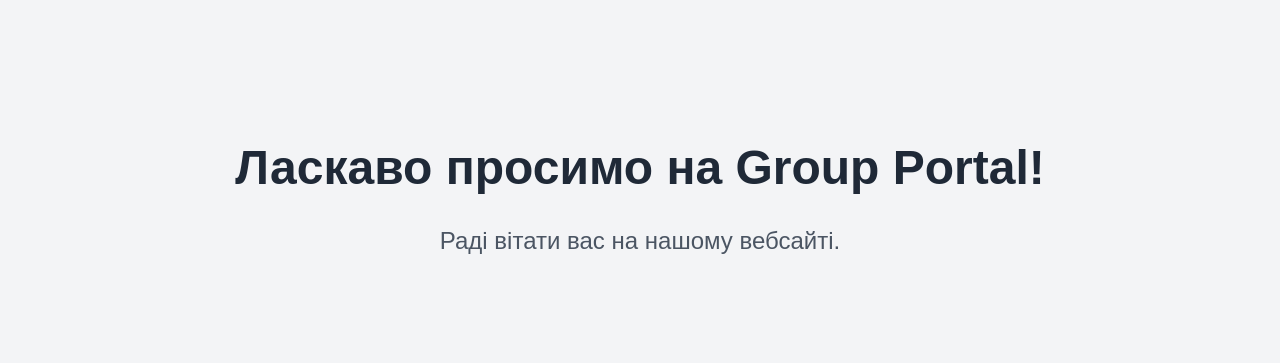
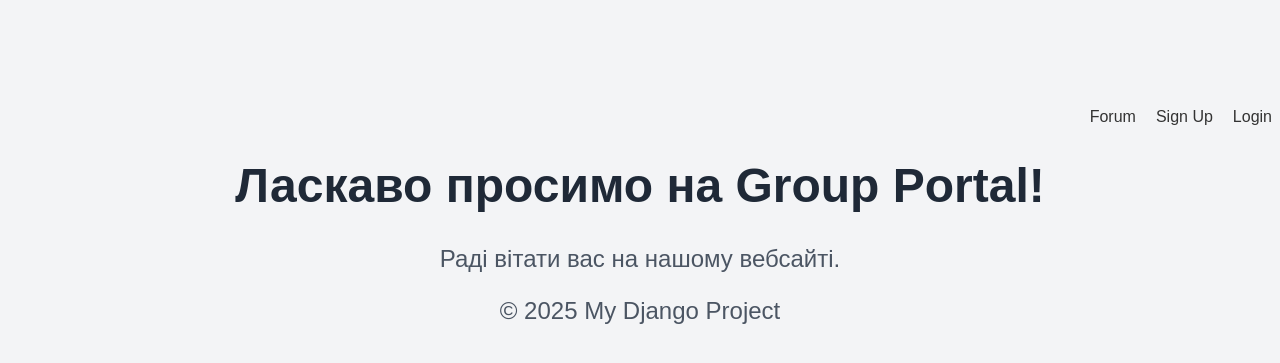
Before and after one commit to exeyou/GroupPortal, a Django app: page / in a window 1280 px wide. Shown: the top 363 px of the page. Run offline with Django 5.2, Linux system fonts and the light colour scheme.

Commit message:
Finished base.html

```diff
--- a/config/settings.py
+++ b/config/settings.py
@@ -119,7 +119,7 @@
 # Static files (CSS, JavaScript, Images)
 # https://docs.djangoproject.com/en/5.1/howto/static-files/
 
-STATIC_URL = 'static/'
+STATIC_URL = '/static/'
 
 # Default primary key field type
 # https://docs.djangoproject.com/en/5.1/ref/settings/#default-auto-field
--- /dev/null
+++ b/static/css/styles.css
@@ -0,0 +1,18 @@
+.top-nav {
+    position: absolute;
+    top: 0;
+    right: 0;
+    padding: 10px 20px;
+}
+
+.nav-links {
+    list-style: none;
+    margin: 0;
+    padding: 0;
+    display: flex;
+    gap: 15px; /* spacing between links */
+}
+
+.nav-links li {
+    display: inline; /* not strictly needed with flex, but can be added */
+}
--- /dev/null
+++ b/templates/base/base.html
@@ -0,0 +1,41 @@
+<!DOCTYPE html>
+<html lang="en">
+<head>
+    <meta charset="UTF-8">
+    <title>{% block title %}My Site{% endblock %}</title>
+    <meta name="viewport" content="width=device-width, initial-scale=1.0">
+
+    {% load static %}
+    <link rel="stylesheet" href="{% static 'css/styles.css' %}">
+
+    {% block head %}{% endblock %}
+</head>
+<body>
+    <header>
+        <nav>
+            <ul style="list-style-type: none; padding: 0; display: flex; justify-content: flex-end; margin: 0;">
+                <li style="margin-left: 20px;">Forum</li>
+
+                {% if user.is_authenticated %}
+                    <li style="margin-left: 20px;">Logout</li>
+                {% else %}
+                    <li style="margin-left: 20px;">Sign Up</li>
+                    <li style="margin-left: 20px;">Login</li>
+                {% endif %}
+            </ul>
+        </nav>
+    </header>
+
+    <main>
+        {% block content %}
+        {% endblock %}
+    </main>
+
+    <footer>
+        <p>&copy; 2025 My Django Project</p>
+    </footer>
+
+    <script src="{% static 'js/main.js' %}"></script>
+    {% block scripts %}{% endblock %}
+</body>
+</html>
--- a/templates/portal/index.html
+++ b/templates/portal/index.html
@@ -1,8 +1,8 @@
-<!DOCTYPE html>
-<html lang="uk">
-<head>
-    <meta charset="UTF-8">
-    <title>Group Portal</title>
+{% extends 'base/base.html' %}
+
+{% block title %}Group Portal{% endblock %}
+
+{% block head %}
 <style>
     body {
         font-family: Arial, sans-serif;
@@ -20,9 +20,9 @@
         color: #4b5563;
     }
 </style>
-</head>
-<body>
+{% endblock %}
+
+{% block content %}
 <h1>Ласкаво просимо на Group Portal!</h1>
 <p>Раді вітати вас на нашому вебсайті.</p>
-</body>
-</html>
+{% endblock %}
```
Lines whose indentation alone changed are shown as unchanged.
